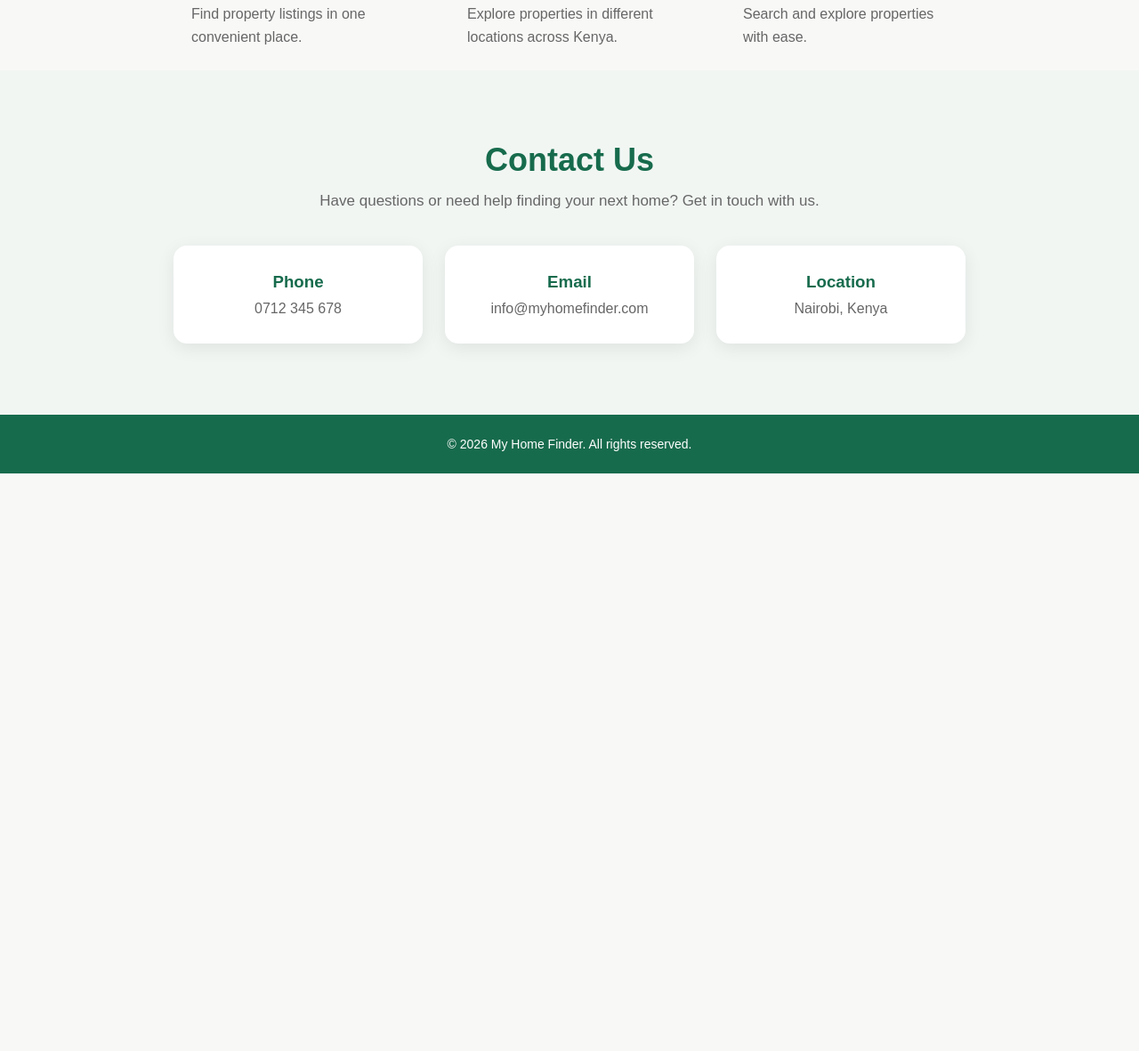
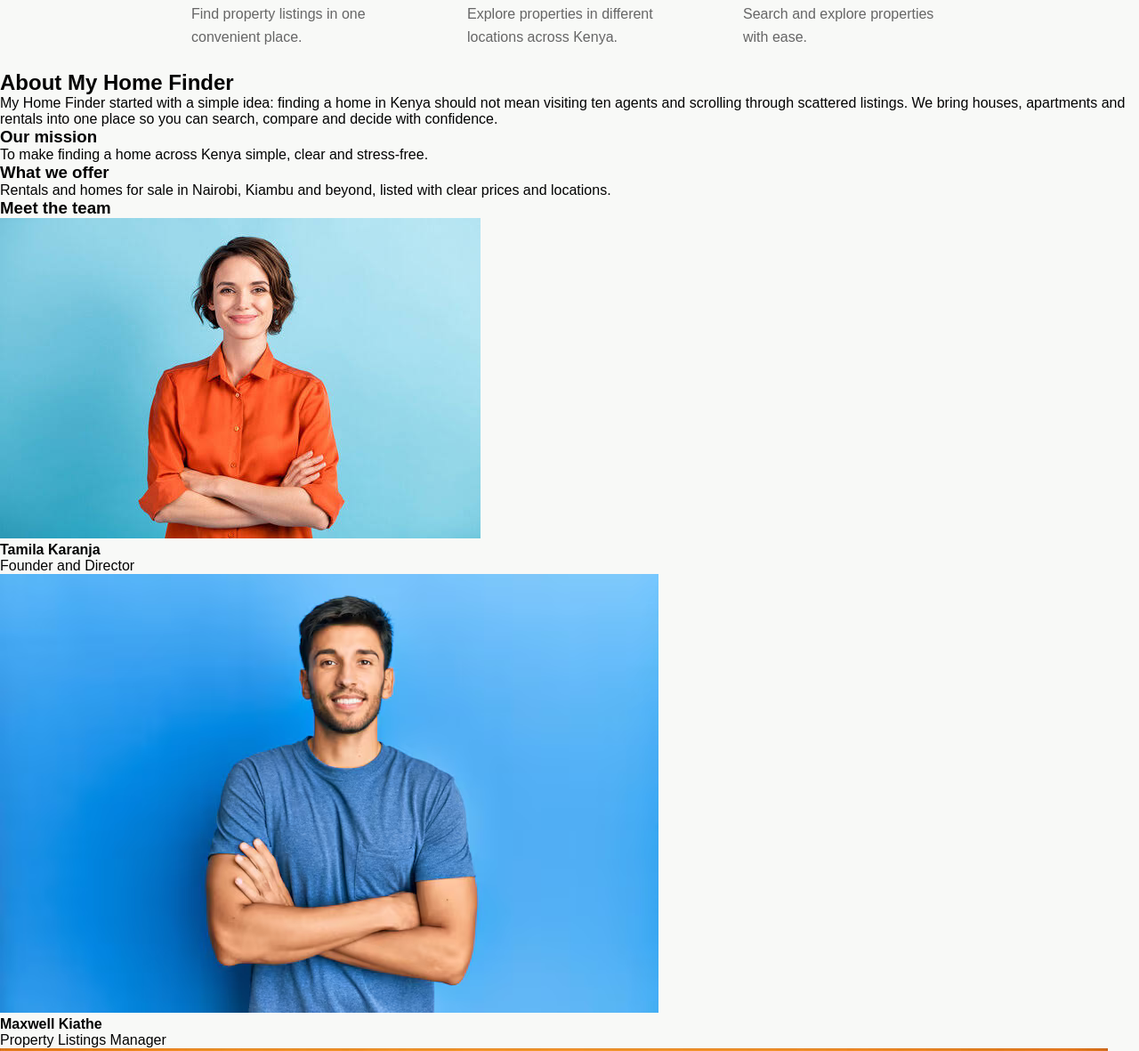
Before and after one commit to tamilakaranja/project.-resubmit, a plain HTML site: page index.html in a window 1280 px wide. Shown: the part 1142-2323 px from the top of the page at 89% size. Before the commit the page ends 1674 px from the top, so only its background shows below. Drawn offline with Linux system fonts and the light colour scheme.

Commit message:
Added about us section

```diff
--- a/index.html
+++ b/index.html
@@ -96,6 +96,45 @@
             </div>
         </section>
     </main>
+    <section id="about" class="about" aria-labelledby="about-title">
+  <h2 id="about-title">About My Home Finder</h2>
+  <p class="about-intro">
+    My Home Finder started with a simple idea: finding a home in Kenya
+    should not mean visiting ten agents and scrolling through scattered listings.
+    We bring houses, apartments and rentals into one place so you can search,
+    compare and decide with confidence.
+  </p>
+
+  <div class="about-grid">
+    <div class="about-card">
+      <h3>Our mission</h3>
+      <p>To make finding a home across Kenya simple, clear and stress-free.</p>
+    </div>
+    <div class="about-card">
+      <h3>What we offer</h3>
+      <p>Rentals and homes for sale in Nairobi, Kiambu and beyond, listed with clear prices and locations.</p>
+    </div>
+  </div>
+
+  <h3 class="team-title">Meet the team</h3>
+  <ul class="team">
+    <li class="member">
+     <img src="Tamila.png" alt="Image of Founder">
+      <h4>Tamila Karanja</h4>
+      <p>Founder and Director</p>
+    </li>
+    <li class="member">
+     <img src="maxwell.png" alt="Image of Property Listings Manager">
+      <h4>Maxwell Kiathe</h4>
+      <p>Property Listings Manager</p>
+    </li>
+    <li class="member">
+      <img src="Lucy.png" alt="Image of Customer support lead">
+      <h4>Lucy Mwangi</h4>
+      <p>Customer Support Lead</p>
+    </li>
+  </ul>
+</section>
 <section class="contact" id="contact">
 
     <h2>Contact Us</h2>
```
Also changed, not shown: Lucy.png (added), Tamila.jfif (added), Tamila.png (added), maxwell.png (added).
